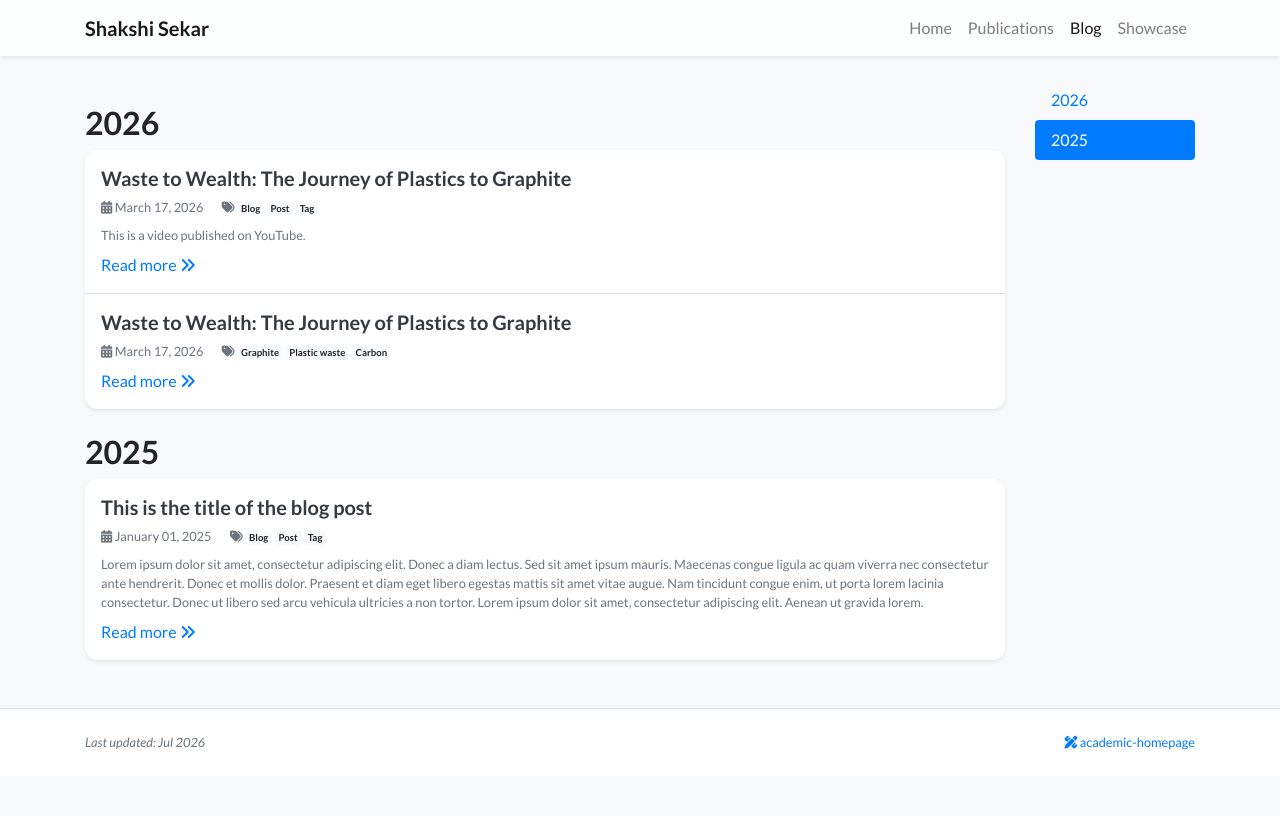
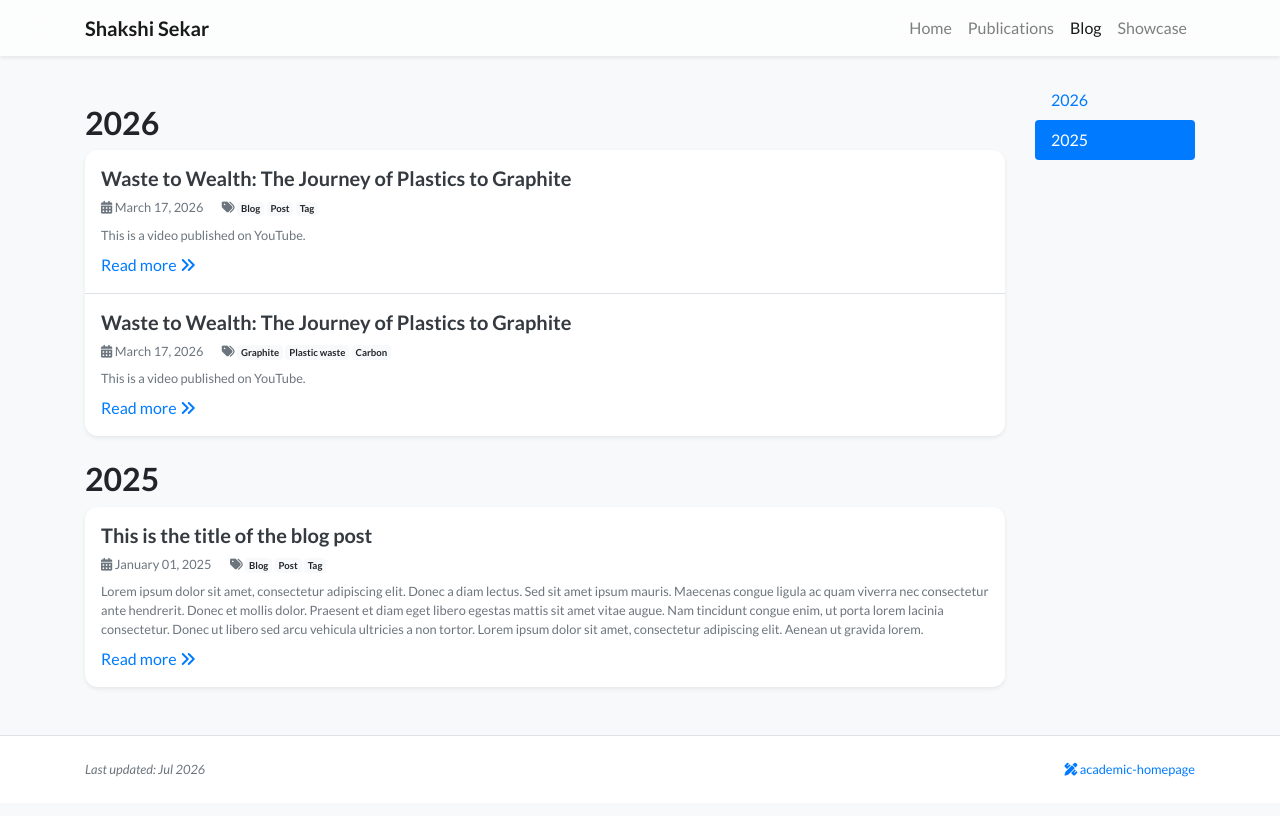
Before and after one commit to ShakshiSekar/ShakshiSekar.github.io, a Jekyll site: the page built from blog.html, in a window 1280 px wide. Shown: the top 816 px of the page. Built offline with Jekyll 4.4.1, drawn with Linux system fonts in a browser that asks for light colours; nearby versions of some CDN libraries; a style sheet for code colours, icons or effects is not loaded.

Commit message:
2026-03-17-acknowledgement.md

```diff
--- a/_posts/2026-03-17-acknowledgement.md
+++ b/_posts/2026-03-17-acknowledgement.md
@@ -7,6 +7,7 @@ tags:
   - Plastic waste
   - Carbon
 ---
+This is a video published on YouTube.
 
 <div style="position: relative; padding-bottom: 56.25%; height: 0; overflow: hidden;">
   <iframe width="560" height="315" src="https://www.youtube.com/embed/HIvaTdhtTF8" title="YouTube video player" frameborder="0" allow="accelerometer; autoplay; clipboard-write; encrypted-media; gyroscope; picture-in-picture" allowfullscreen></iframe>
```
